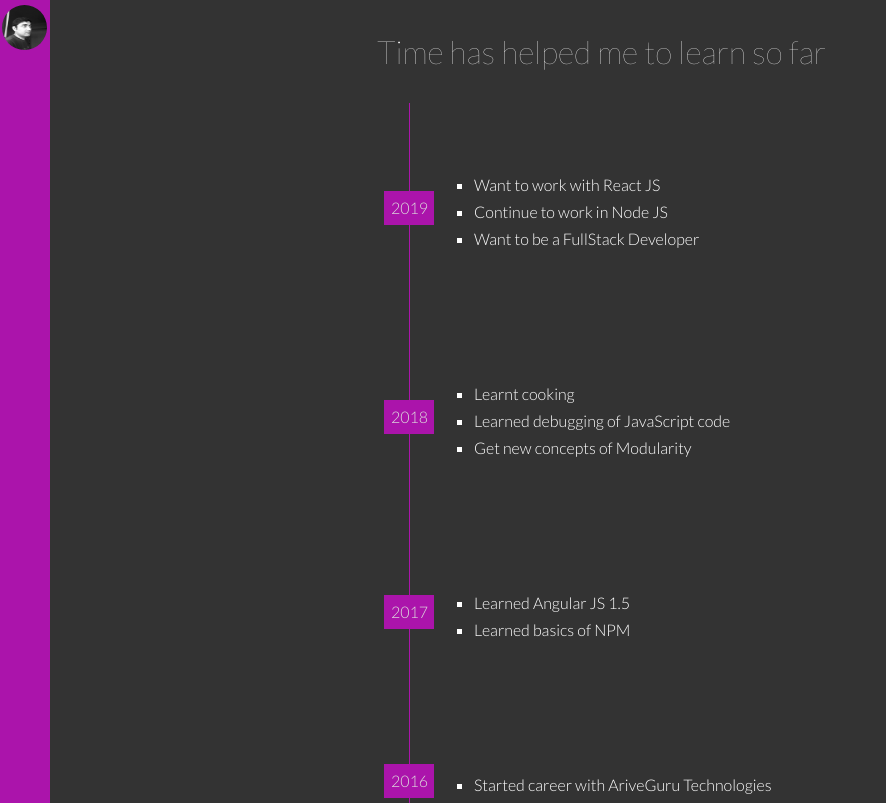
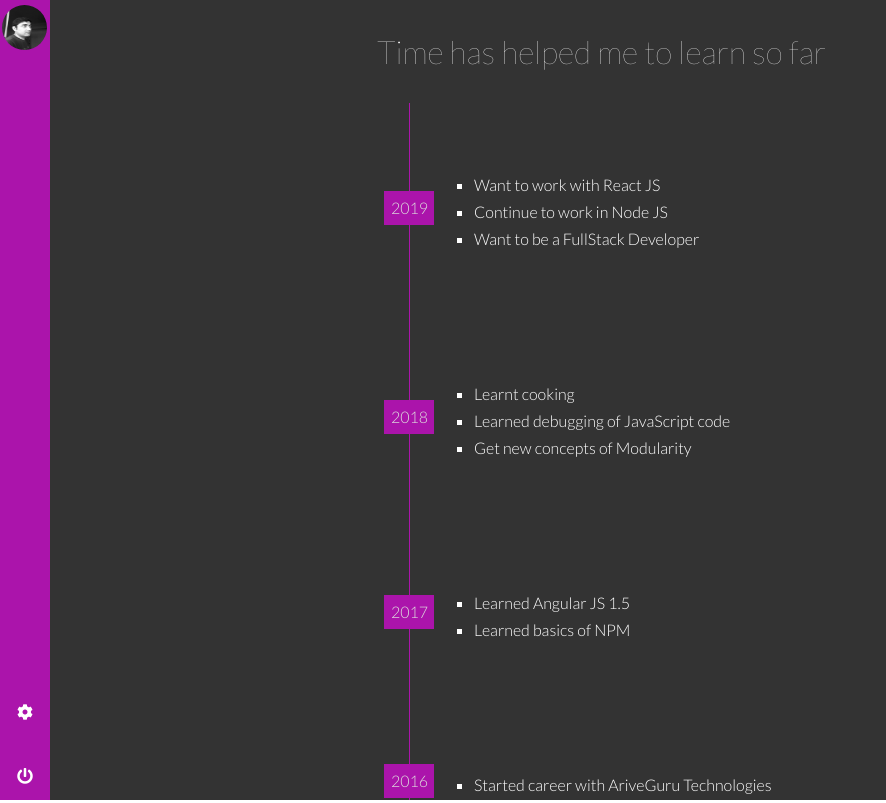
Before and after one commit to anijitsahu/css-layout-timeline-actions, a plain HTML site: page dist/index.html in a window 1280 px wide. Shown: the top 803 px of the page, without its empty margins (0-886 px from the left). Drawn offline with Linux system fonts and the light colour scheme.

Commit message:
Fontawesome icons are added

```diff
--- a/dist/css/style.css
+++ b/dist/css/style.css
@@ -30,24 +30,32 @@
   --lighter-shadow: rgba(0, 0, 0, 0.2);
 }
 
-html {
+body {
   font-size: var(--font-regular);
   font-family: var(--font-family);
+  overflow: hidden;
 }
 
 /* Container related */
-
 .container {
   display: grid;
   grid-template-columns: 50px auto;
   background-color: var(--light-black);
   color: var(--lighter-grey);
   font-weight: var(--font-weight-thin);
+
+  overflow: hidden;
+  height: 100vh;
+  width: 100vw;
 }
 
 /* Aside related*/
 .aside {
   background-color: var(--light-purple);
+  display: grid;
+  grid-template-rows: 4fr auto auto;
+  grid-template-columns: 1fr;
+  grid-gap: 1rem;
 }
 
 .photo-div {
@@ -56,10 +64,26 @@ html {
   cursor: pointer;
 }
 
+.photo-div:hover {
+  opacity: 0.6;
+}
+
 .profile-photo {
   width: 45px;
   height: 45px;
   border-radius: 50%;
+}
+
+/* Icon related */
+.icon-block {
+  display: block;
+  text-align: center;
+  padding: 1rem;
+  cursor: pointer;
+}
+
+.icon-block:hover {
+  opacity: 0.5;
 }
 
 /* section related */
@@ -67,6 +91,7 @@ html {
   display: grid;
   align-items: center;
   justify-items: center;
+  overflow-y: scroll;
 }
 
 .title {
@@ -97,7 +122,6 @@ html {
 
   width: 50px;
   height: 34px;
-
 }
 
 .timeframe:hover {
@@ -122,7 +146,7 @@ li:hover {
 
 /* media queries */
 @media screen and (max-width: 500px) {
-  html {
+  body {
     font-size: var(--font-small);
   }
 
--- a/dist/index.html
+++ b/dist/index.html
@@ -4,6 +4,8 @@
 <head>
   <meta charset="UTF-8">
   <title>CSS Layout Timeline and Actions</title>
+  <link rel="stylesheet" href="https://cdnjs.cloudflare.com/ajax/libs/font-awesome/5.15.3/css/all.min.css"
+    crossorigin="anonymous" />
   <link rel="stylesheet" type="text/css" href="css/style.css">
 </head>
 
@@ -14,6 +16,8 @@
       <div class="photo-div">
         <img src="images/photo.jpg" class="profile-photo" alt="profile photo" width="50px">
       </div>
+      <i class="fas fa-cog icon icon-block" style="grid-row: 2;"></i>
+      <i class="fa fa-power-off icon-block" style="grid-row: 3;"></i>
     </aside>
     <!-- main section item -->
     <section class="section">
```
Also changed, not shown: screenshots/desktop 1.png, screenshots/mobile 1.png.
